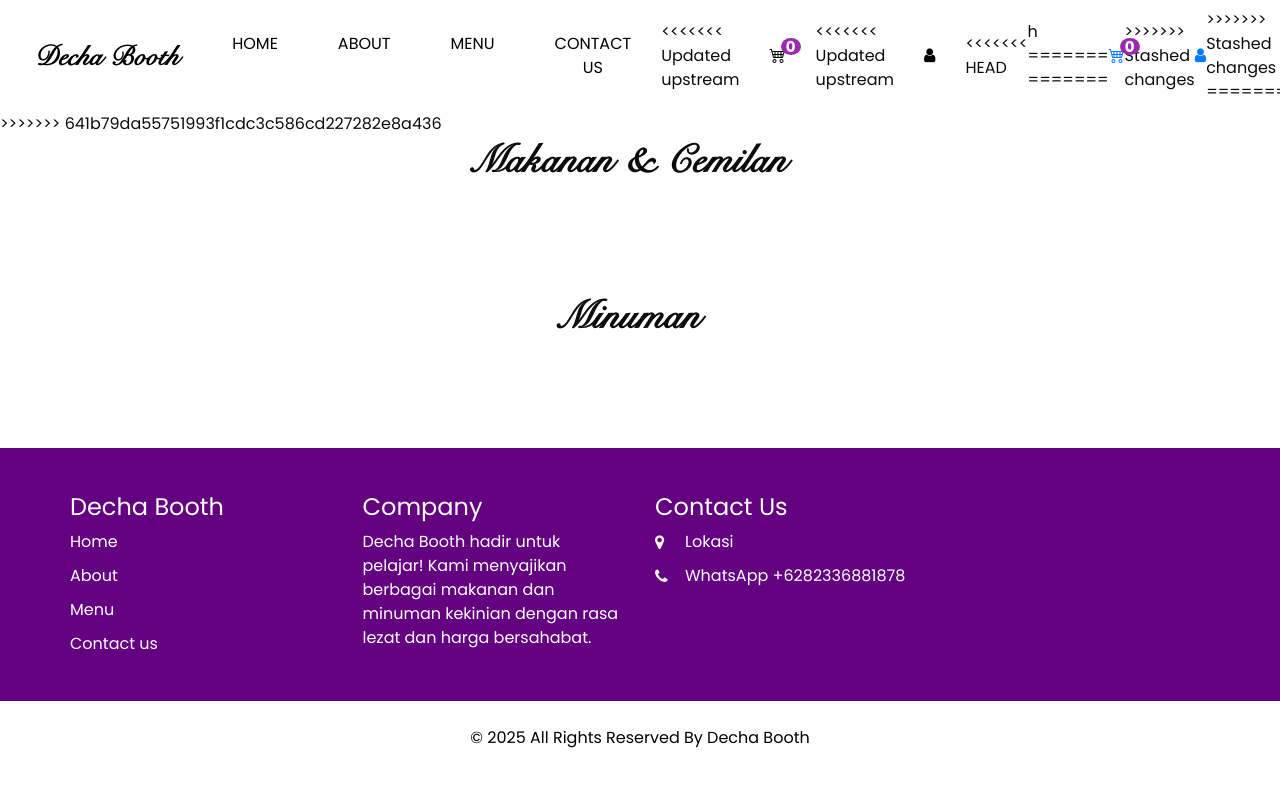
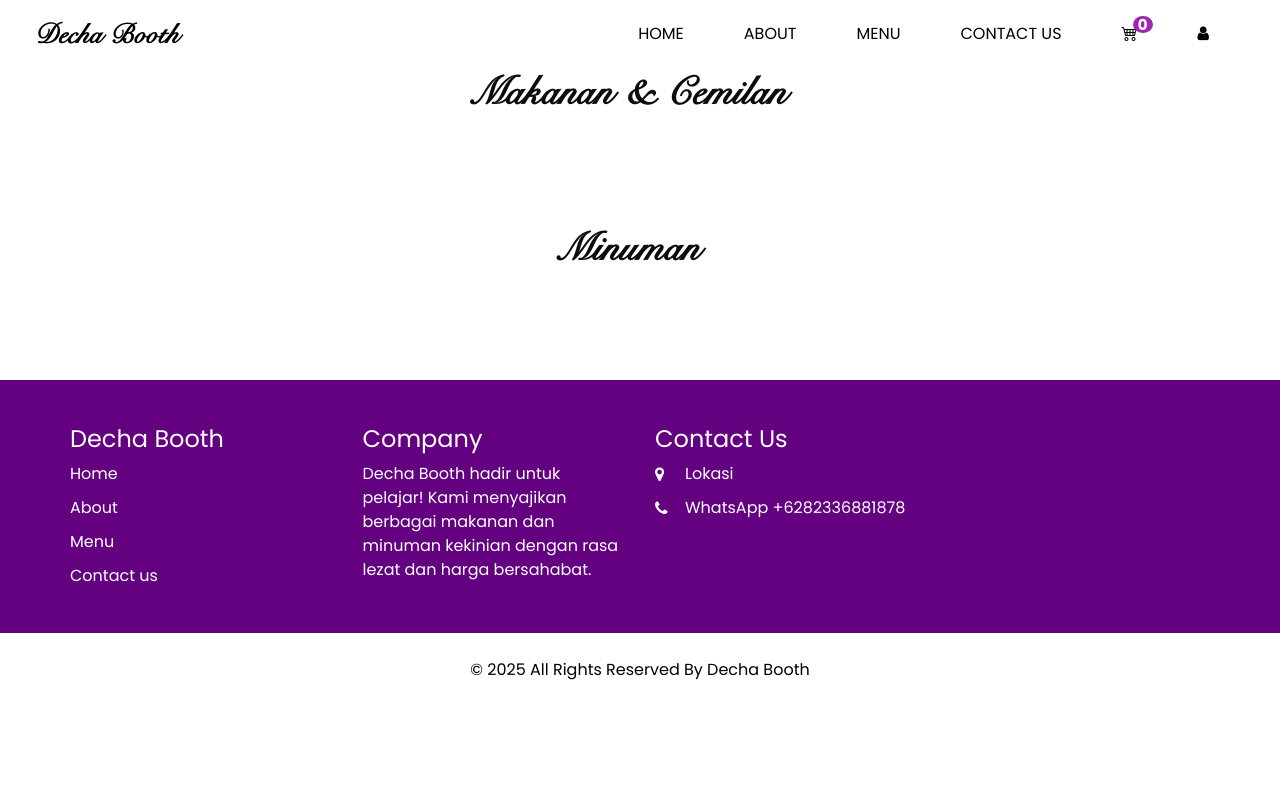
Before and after one commit to fauzifzifi/dechabooth, a PHP site: page /menu.php in a window 1280 px wide. Shown: the top 787 px of the page. Run offline with PHP 8.4, Linux system fonts and the light colour scheme; data that the repository does not hold is empty; some libraries are stand-ins or nearby versions.

Commit message:
penambahan keranjang di menu

```diff
--- a/menu.php
+++ b/menu.php
@@ -52,30 +52,13 @@
                 <li class="nav-item"><a class="nav-link" href="contact.php">Contact Us</a></li>
               </ul>
               <div class="quote_btn-container">
-<<<<<<< Updated upstream
                  <a href="#" id="cartButton" class="cart-icon">
                   <i class="bi bi-cart4"></i>
                   <span class="cart-count" id="cartCount">0</span>
                 </a>
-<<<<<<< Updated upstream
                 <a href="admin_login.php"><i class="fa fa-user" aria-hidden="true"></i></a>
-<<<<<<< HEAD
-              </div>h
-=======
-=======
-                <a href="#" id="cartButton" class="cart-icon">
-                  <i class="bi bi-cart4"></i>
-                  <span class="cart-count" id="cartCount">0</span>
-                </a>
->>>>>>> Stashed changes
-                <a href="admin_login.php">
-                  <i class="fa fa-user" aria-hidden="true"></i>
-                </a>
               </div>
->>>>>>> Stashed changes
-=======
               </div>
->>>>>>> 641b79da55751993f1cdc3c586cd227282e8a436
             </div>
           </nav>
         </div>
```
Also changed, not shown: index.php (+18 -17 lines).
